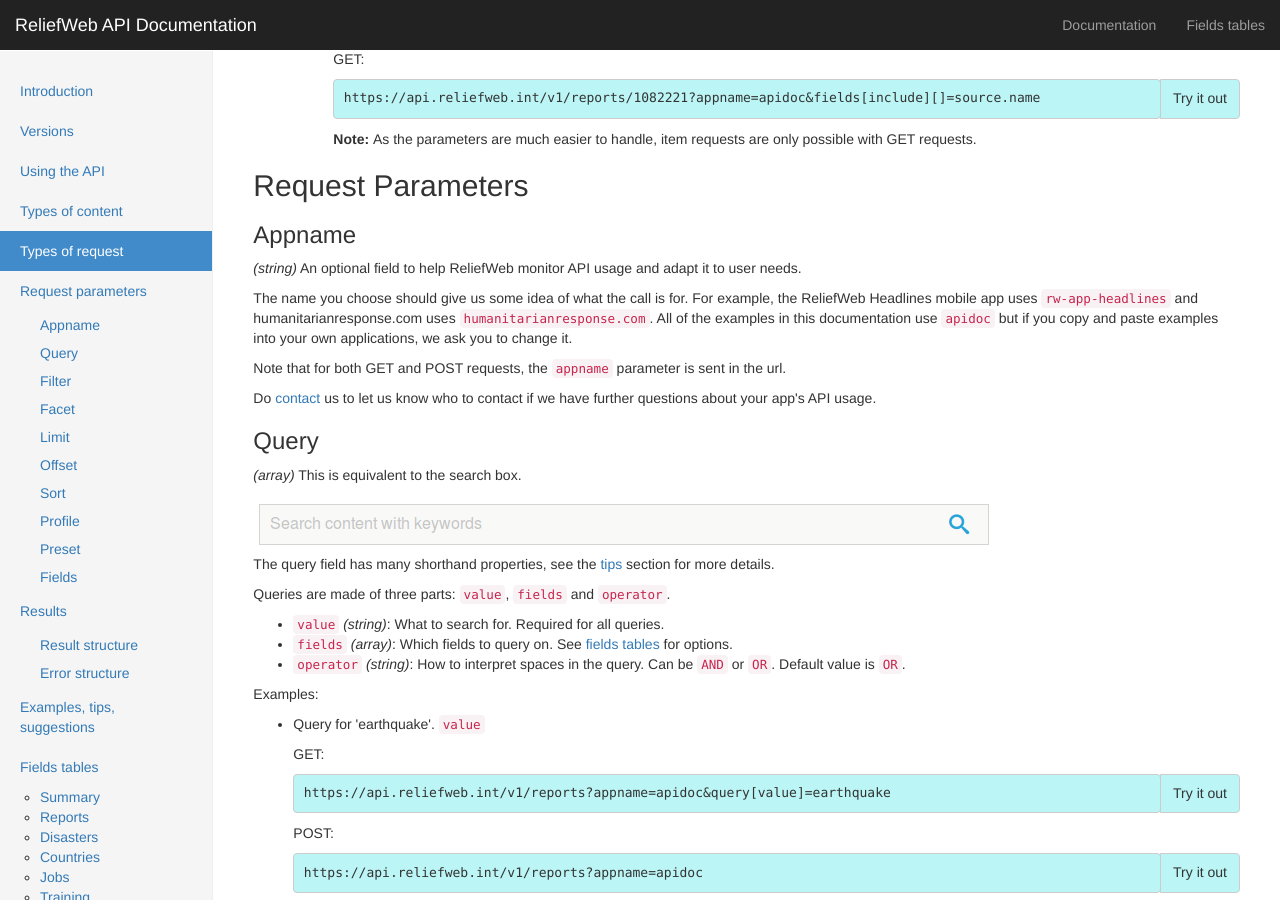
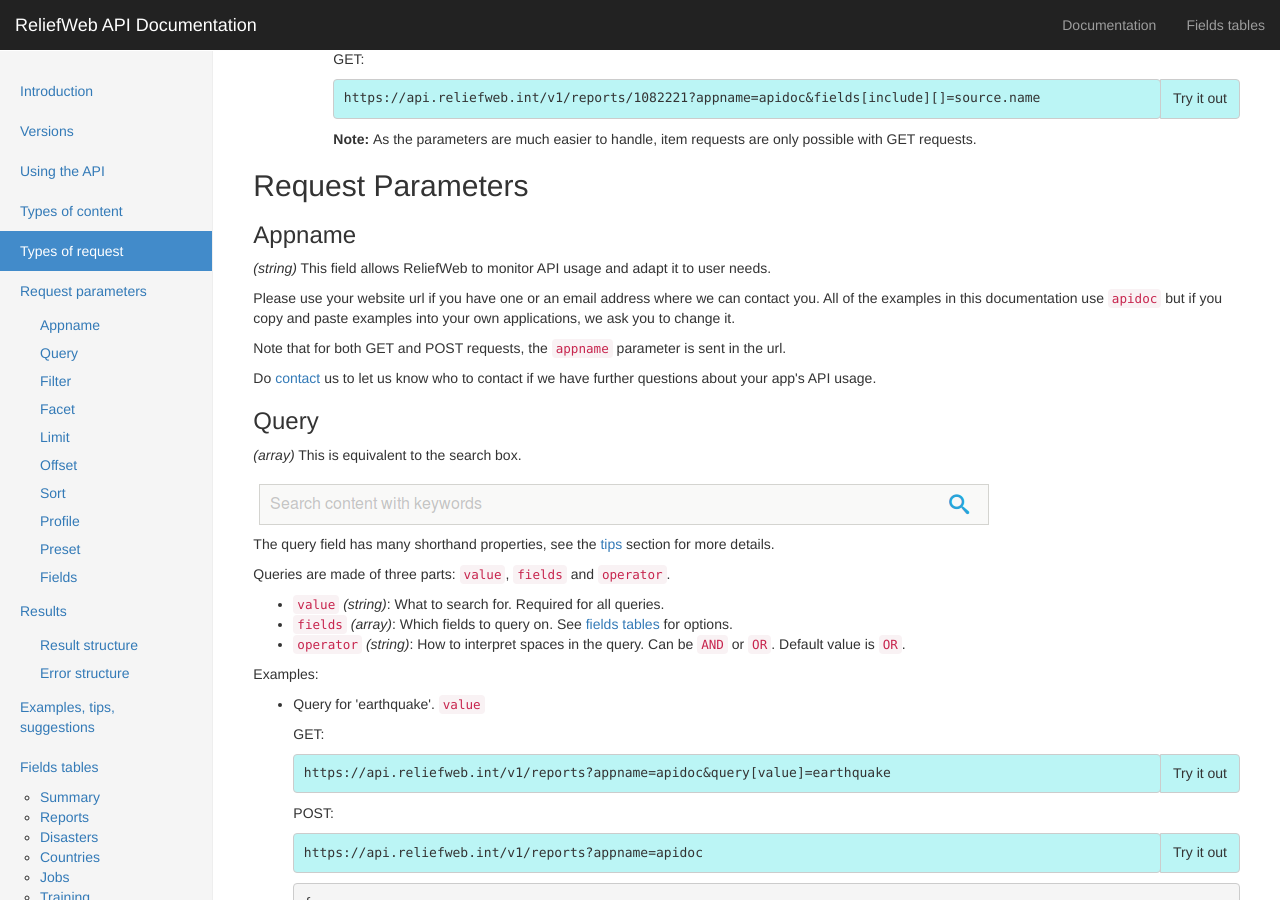
Before and after one commit to UN-OCHA/rwint-api-doc, a Jekyll site: the page index.html, which Jekyll copies as it is, in a window 1280 px wide and 900 px high, scrolled down 2142 px. Built offline with Jekyll 4.4.1, drawn with Linux system fonts in a browser that asks for light colours.

Commit message:
clarify desired appname parameter

```diff
--- a/index.html
+++ b/index.html
@@ -233,9 +233,11 @@
 
           <h3 id="appname">Appname </h3>
 
-          <p><em>(string)</em> An optional field to help ReliefWeb monitor API usage and adapt it to user needs.</p>
-
-          <p>The name you choose should give us some idea of what the call is for. For example, the ReliefWeb Headlines mobile app uses <code>rw-app-headlines</code> and humanitarianresponse.com uses <code>humanitarianresponse.com</code>. All of the examples in this documentation use <code>apidoc</code> but if you copy and paste examples into your own applications, we ask you to change it.</p>
+
+
+          <p><em>(string)</em> This field allows ReliefWeb to monitor API usage and adapt it to user needs.</p>
+
+          <p>Please use your website url if you have one or an email address where we can contact you. All of the examples in this documentation use <code>apidoc</code> but if you copy and paste examples into your own applications, we ask you to change it.</p>
 
           <p>Note that for both GET and POST requests, the <code>appname</code> parameter is sent in the url.</p>
 
```
